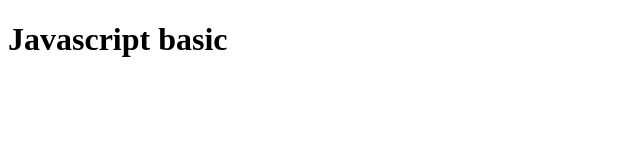
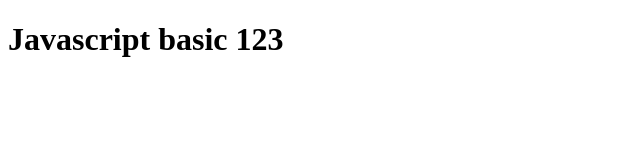
Before and after one commit to yasuo12325/firstGIT, a plain HTML site: page lesson_1/index.html in a window 1280 px wide. Shown: the full height of the page, 0-640 px from the left. Drawn offline with Linux system fonts and the light colour scheme.

Commit message:
second commit

```diff
--- a/lesson_1/index.html
+++ b/lesson_1/index.html
@@ -7,7 +7,7 @@
 </head>
 <body>
     <h1>
-      Javascript basic
+      Javascript basic 123
     </h1>
     <script src="./main.js"></script>
 </body>
```
